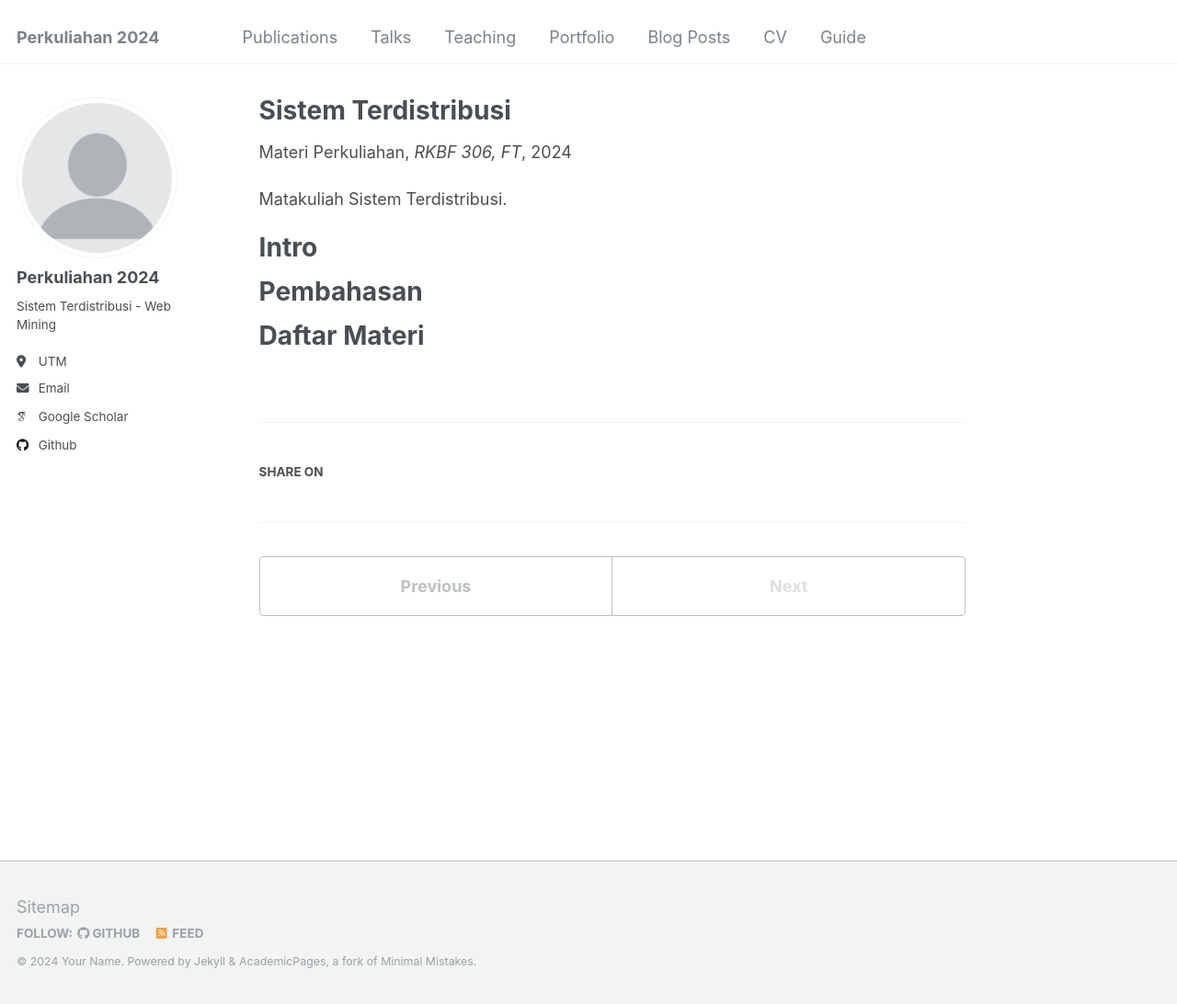
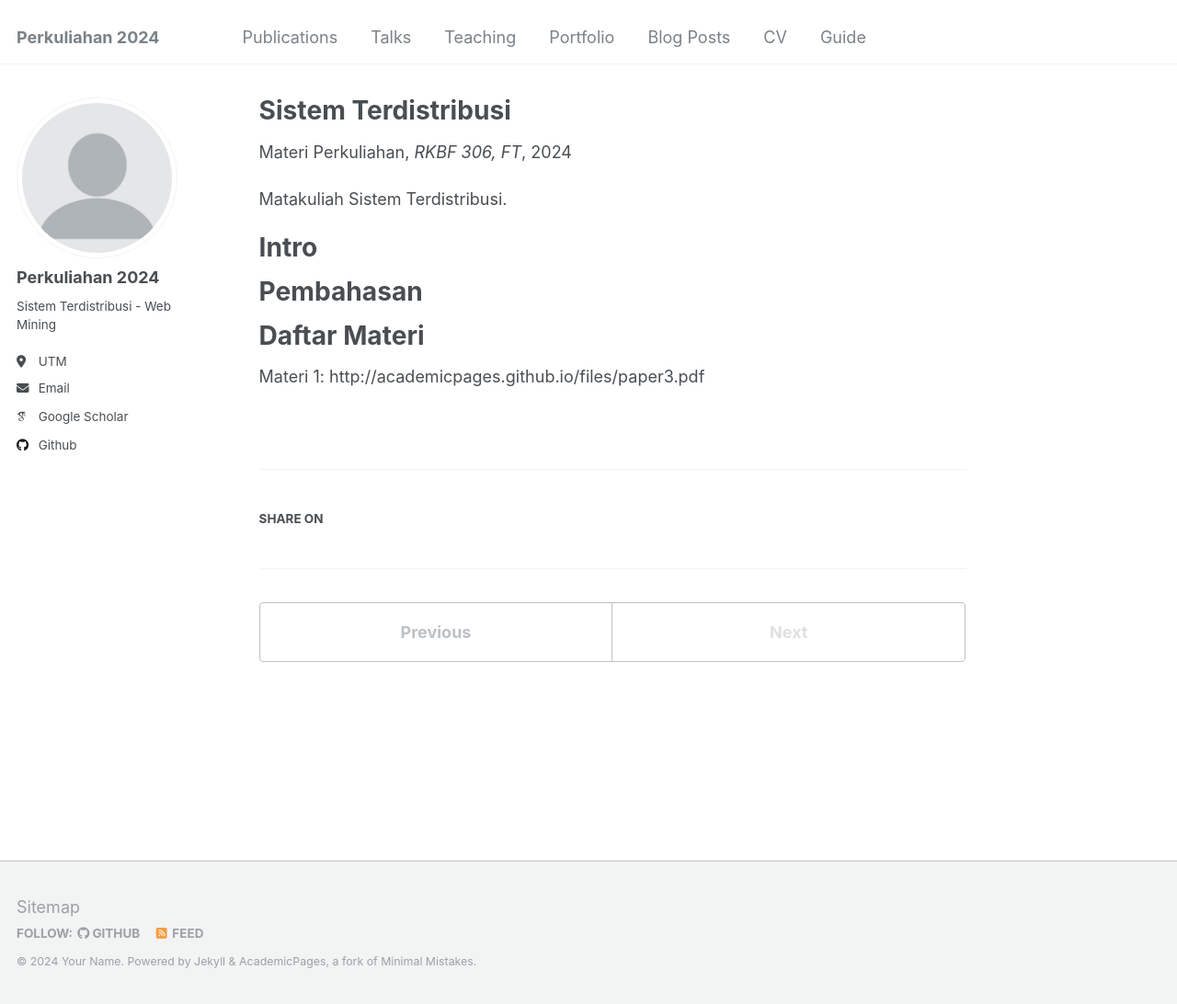
Before and after one commit to d33p-git/akademik, a Jekyll site: the page built from _teaching/2024-spring-teaching-1.md, in a window 1280 px wide and 1092 px high. Shown: the whole window at 92% size. Built offline with Jekyll 4.4.1, drawn with Linux system fonts in a browser that asks for light colours; some web fonts are replaced; part of the change alters nothing that is shown.

Commit message:
Update 2024-spring-teaching-1.md

```diff
--- a/_teaching/2024-spring-teaching-1.md
+++ b/_teaching/2024-spring-teaching-1.md
@@ -6,8 +6,6 @@ permalink: /teaching/2024-spring-teaching-1
 venue: "RKBF 306, FT"
 date: 2024-01-01
 location: "Bangkalan, Indonesia"
-paperurl: 'http://academicpages.github.io/files/paper3.pdf'
-paperurl: 'http://academicpages.github.io/files/paper3.pdf'
 ---
 
 Matakuliah Sistem Terdistribusi.
@@ -20,3 +18,4 @@ Pembahasan
 
 Daftar Materi
 ======
+Materi 1: http://academicpages.github.io/files/paper3.pdf
```
